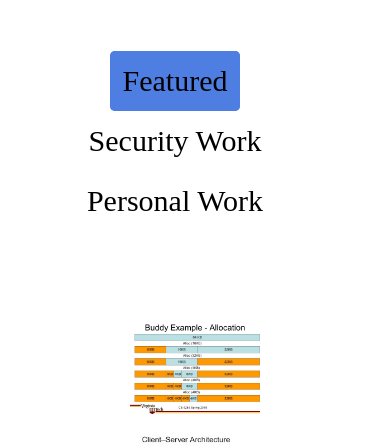
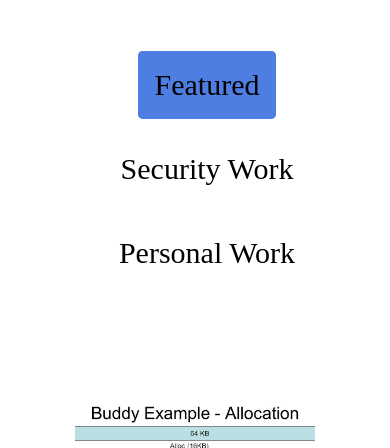
Before and after one commit to ValRobichaux/port2.0, a React (Create React App) app: page / in a window 390 px wide. Shown: the part 1120-1568 px from the top of the page. Built offline with nearby package versions, Linux system fonts and the light colour scheme; the HTML template or start-up script is replaced by a standard one; a web font is replaced by a local one.

Commit message:
portfolio mobile finished

```diff
--- a/src/components/portfolio/Portfolio.scss
+++ b/src/components/portfolio/Portfolio.scss
@@ -20,7 +20,6 @@
 
     li {
       font-size: 30px;
-      margin-right: 80px;
       padding: 13px;
       border-radius: 5px;
       cursor: pointer;
@@ -77,18 +76,32 @@
     }
   }
   @include mobile {
-    h1{
+    h1 {
       font-size: 50px;
     }
     ul {
       flex-wrap: wrap;
       justify-content: center;
-
+      li{
+        font-size: 30px;
+        padding: 17px;
+        border-radius: 5px;
+        cursor: pointer;
+        margin-bottom: 1rem;
+        margin-right: 1rem;
+        box-shadow: inset 0 0 0 0 #4f7ee2;
+        transition: all ease 0.8s;
+      }
     }
     .container {
-      .item{
-        width: 130px;
-        height: 100px;
+      width: 100%;
+      justify-content: space-evenly;
+      .item {
+        width: 15rem;
+        height: 13rem;
+        img {
+          border-radius: 10%;
+        }
       }
     }
   }
--- a/src/components/portfolioList/portfolioList.scss
+++ b/src/components/portfolioList/portfolioList.scss
@@ -2,7 +2,6 @@
 
 .portfolioList {
     font-size: 25px;
-    margin-right: 30px;
     padding: 6px;
     border-radius: 5px;
     cursor: pointer;
```
